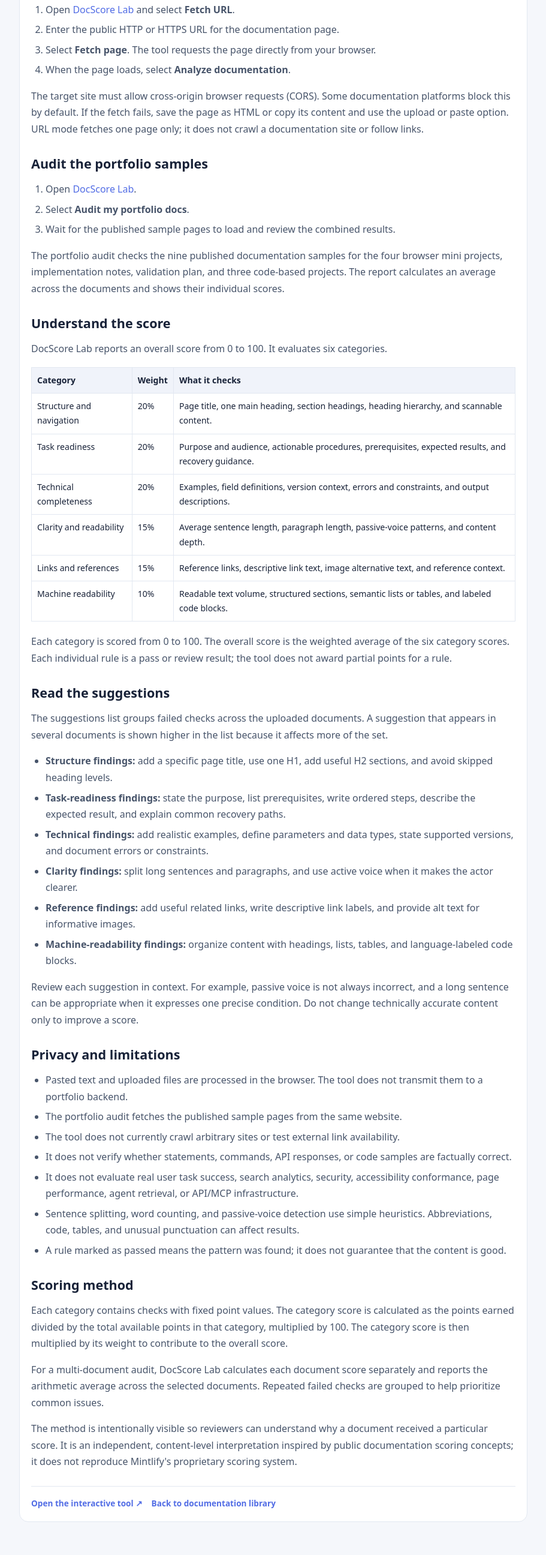
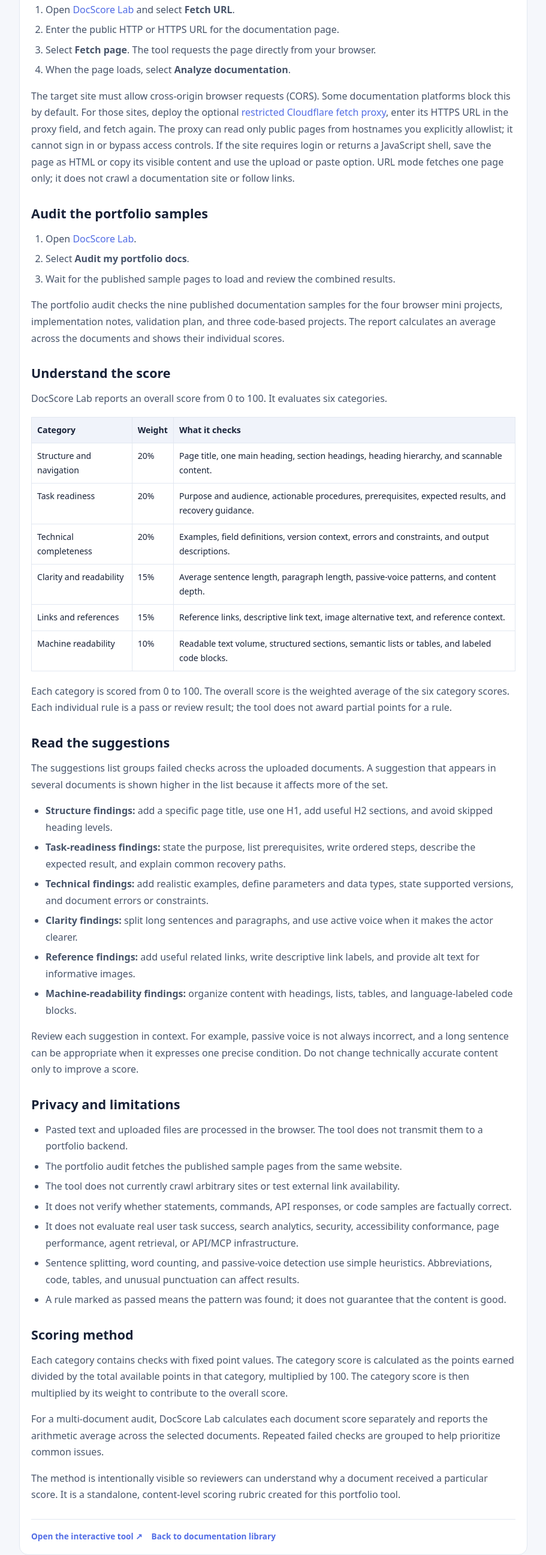
Before and after one commit to Tanmayi1996/Tanmayi1996.github.io, a plain HTML site: page docs/mini-projects/doc-score-lab.html in a window 1280 px wide. Shown: the part 1473-4065 px from the top of the page at 60% size, without its empty margins (310-1221 px from the left). Drawn offline with Linux system fonts and the light colour scheme.

Commit message:
Document optional CORS proxy workflow and remove external attribution

```diff
--- a/docs/mini-projects/doc-score-lab.html
+++ b/docs/mini-projects/doc-score-lab.html
@@ -45,7 +45,7 @@ header{background:#fff;border-bottom:1px solid #e2e8f1;padding:16px 0}header .wr
 <li>Select <b>Fetch page</b>. The tool requests the page directly from your browser.</li>
 <li>When the page loads, select <b>Analyze documentation</b>.</li>
 </ol>
-<p>The target site must allow cross-origin browser requests (CORS). Some documentation platforms block this by default. If the fetch fails, save the page as HTML or copy its content and use the upload or paste option. URL mode fetches one page only; it does not crawl a documentation site or follow links.</p>
+<p>The target site must allow cross-origin browser requests (CORS). Some documentation platforms block this by default. For those sites, deploy the optional <a href="/doc-score/cors-proxy/">restricted Cloudflare fetch proxy</a>, enter its HTTPS URL in the proxy field, and fetch again. The proxy can read only public pages from hostnames you explicitly allowlist; it cannot sign in or bypass access controls. If the site requires login or returns a JavaScript shell, save the page as HTML or copy its visible content and use the upload or paste option. URL mode fetches one page only; it does not crawl a documentation site or follow links.</p>
 <h2 id="portfolio-audit">Audit the portfolio samples</h2>
 <ol>
 <li>Open <a href="/doc-score/">DocScore Lab</a>.</li>
@@ -88,7 +88,7 @@ header{background:#fff;border-bottom:1px solid #e2e8f1;padding:16px 0}header .wr
 <h2 id="method">Scoring method</h2>
 <p>Each category contains checks with fixed point values. The category score is calculated as the points earned divided by the total available points in that category, multiplied by 100. The category score is then multiplied by its weight to contribute to the overall score.</p>
 <p>For a multi-document audit, DocScore Lab calculates each document score separately and reports the arithmetic average across the selected documents. Repeated failed checks are grouped to help prioritize common issues.</p>
-<p>The method is intentionally visible so reviewers can understand why a document received a particular score. It is an independent, content-level interpretation inspired by public documentation scoring concepts; it does not reproduce Mintlify's proprietary scoring system.</p>
+<p>The method is intentionally visible so reviewers can understand why a document received a particular score. It is a standalone, content-level scoring rubric created for this portfolio tool.</p>
 <div class="article-footer"><a href="/doc-score/">Open the interactive tool ↗</a><a href="/docs/">Back to documentation library</a></div>
 </main>
 </div>
```
